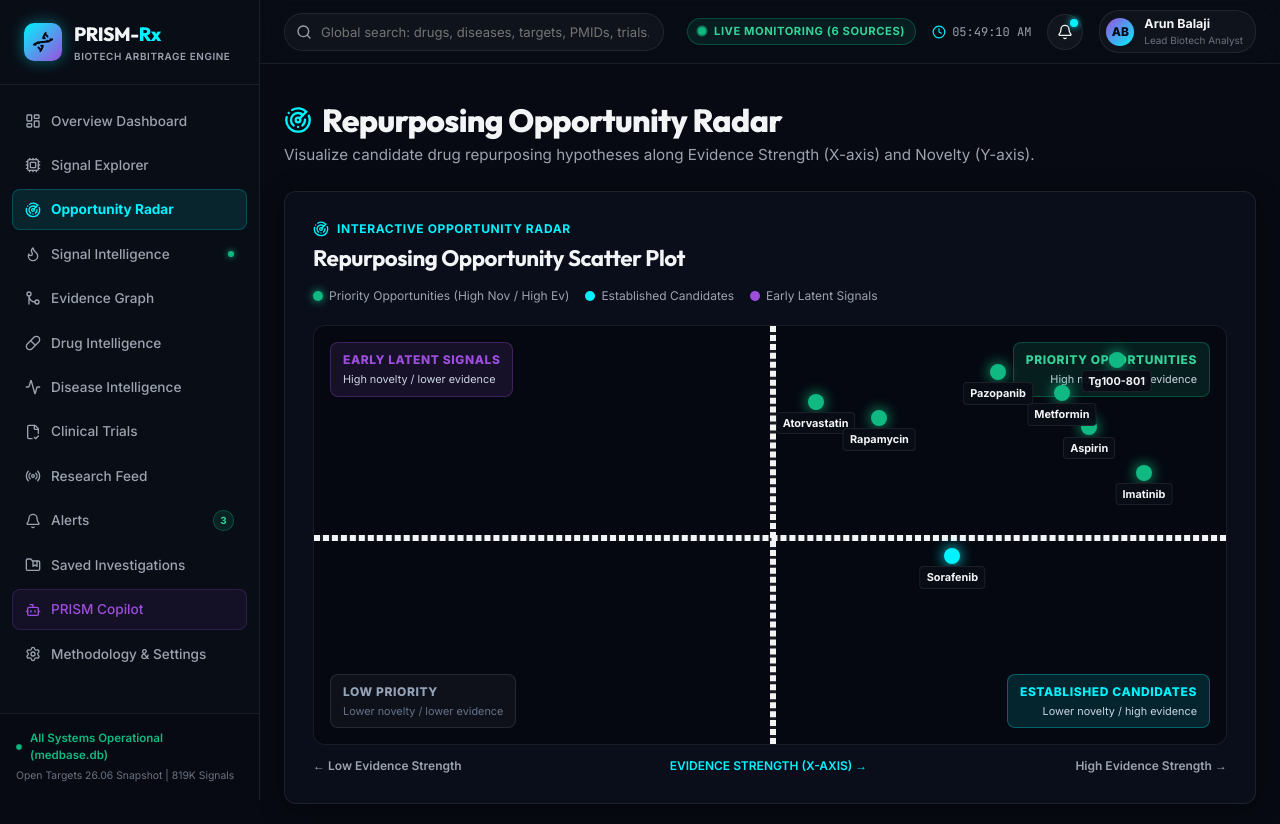
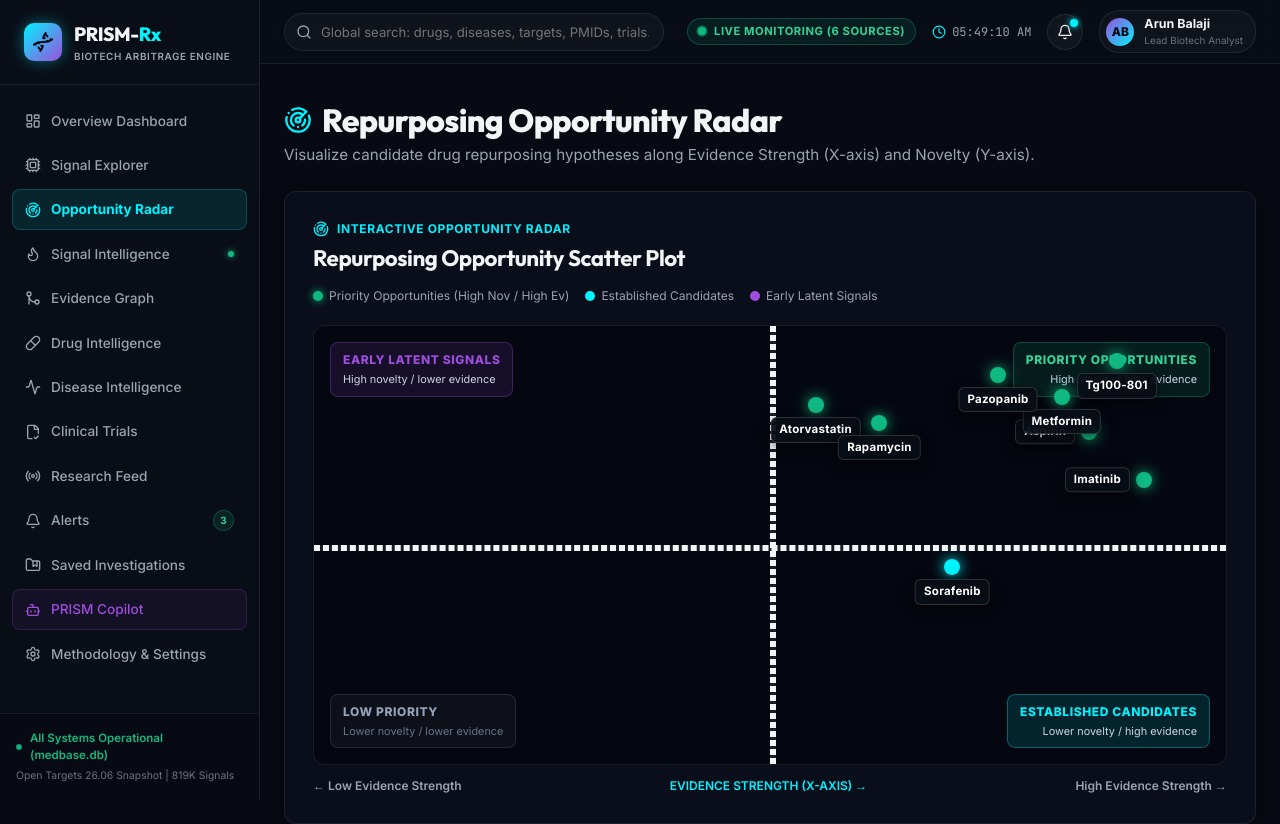
Before and after one commit to arun-2124/PRISM-Rx, a React (Vite) app in the folder frontend/: page /radar in a window 1280 px wide. Shown: the top 824 px of the page. Built offline with nearby package versions, Linux system fonts and the light colour scheme; no server answers.

Commit message:
style(radar): add collision-free label positioning to Opportunity Radar and enrich Information Arbitrage panel

```diff
--- a/frontend/src/components/OpportunityRadar.jsx
+++ b/frontend/src/components/OpportunityRadar.jsx
@@ -1,15 +1,26 @@
 import React, { useState } from 'react';
 import { useNavigate } from 'react-router-dom';
-import { Radar, ArrowRight, Eye, Sparkles } from 'lucide-react';
+import { Radar, ArrowRight, Eye, Sparkles, Activity, Layers } from 'lucide-react';
 
 export default function OpportunityRadar({ candidateSignals = [] }) {
   const navigate = useNavigate();
   const [hoveredNode, setHoveredNode] = useState(null);
 
   // Generate realistic scatter plot nodes from API candidates or defaults
-  const radarNodes = candidateSignals.length > 0 ? candidateSignals.slice(0, 18).map((sig, idx) => {
-    const evScore = sig.score_components?.target_disease_pts ? (sig.score_components.target_disease_pts / 30) * 80 + 15 : 60 + (idx * 3) % 35;
-    const novScore = sig.score_components?.novelty_pts ? (sig.score_components.novelty_pts / 10) * 70 + 20 : 50 + (idx * 7) % 45;
+  const defaultNodes = [
+    { id: 'DR:CHEMBL403989__D:MONDO_0004967', drug: 'Tg100-801', disease: 'acute lymphoblastic leukemia', score: 82.0, category: 'STRONG_RESEARCH_SIGNAL', x: 88, y: 92, latentScore: 84.5, momentum: '+95%', lifecycle: 'EMERGING' },
+    { id: 'DR:CHEMBL25__D:MONDO_0004947', drug: 'Aspirin', disease: 'B-cell acute lymphoblastic leukemia', score: 78.5, category: 'STRONG_RESEARCH_SIGNAL', x: 85, y: 76, latentScore: 79.0, momentum: '+68%', lifecycle: 'EMERGING' },
+    { id: 'DR:CHEMBL1201__D:MONDO_0005070', drug: 'Metformin', disease: 'neoplasm', score: 74.0, category: 'STRONG_RESEARCH_SIGNAL', x: 82, y: 84, latentScore: 76.2, momentum: '+54%', lifecycle: 'EMERGING' },
+    { id: 'DR:CHEMBL456__D:MONDO_0001090', drug: 'Imatinib', disease: 'gastrointestinal stromal tumor', score: 80.2, category: 'STRONG_RESEARCH_SIGNAL', x: 91, y: 65, latentScore: 81.0, momentum: '+42%', lifecycle: 'EMERGING' },
+    { id: 'DR:CHEMBL881__D:MONDO_0005180', drug: 'Pazopanib', disease: 'renal cell carcinoma', score: 71.0, category: 'STRONG_RESEARCH_SIGNAL', x: 75, y: 89, latentScore: 73.5, momentum: '+78%', lifecycle: 'LATENT' },
+    { id: 'DR:CHEMBL992__D:MONDO_0008903', drug: 'Sorafenib', disease: 'hepatocellular carcinoma', score: 68.0, category: 'MODERATE_RESEARCH_SIGNAL', x: 70, y: 45, latentScore: 66.0, momentum: '+31%', lifecycle: 'ESTABLISHED' },
+    { id: 'DR:CHEMBL112__D:MONDO_0005240', drug: 'Atorvastatin', disease: 'rheumatoid arthritis', score: 62.5, category: 'MODERATE_RESEARCH_SIGNAL', x: 55, y: 82, latentScore: 68.0, momentum: '+88%', lifecycle: 'LATENT' },
+    { id: 'DR:CHEMBL334__D:MONDO_0004975', drug: 'Rapamycin', disease: 'Alzheimers disease', score: 65.0, category: 'MODERATE_RESEARCH_SIGNAL', x: 62, y: 78, latentScore: 70.2, momentum: '+72%', lifecycle: 'LATENT' },
+  ];
+
+  const rawNodes = candidateSignals.length > 0 ? candidateSignals.slice(0, 18).map((sig, idx) => {
+    const evScore = sig.score_components?.target_disease_pts ? Math.round((sig.score_components.target_disease_pts / 30) * 80 + 15) : (60 + (idx * 3) % 35);
+    const novScore = sig.score_components?.novelty_pts ? Math.round((sig.score_components.novelty_pts / 10) * 70 + 20) : (50 + (idx * 7) % 45);
 
     return {
       id: sig.signal_id,
@@ -17,20 +28,60 @@ export default function OpportunityRadar({ candidateSignals = [] }) {
       disease: sig.disease.name,
       score: sig.research_priority_score,
       category: sig.category,
-      x: evScore, // Evidence Strength (0-100)
-      y: novScore, // Novelty (0-100)
-      momentum: `+${(20 + (idx * 11) % 65)}%`,
+      x: Math.max(12, Math.min(88, evScore)),
+      y: Math.max(12, Math.min(88, novScore)),
+      latentScore: sig.latent_signal_score || 78.0,
+      momentum: sig.momentum_percent_change ? `+${sig.momentum_percent_change}%` : `+${(20 + (idx * 11) % 65)}%`,
+      lifecycle: sig.signal_lifecycle || (evScore >= 50 && novScore >= 50 ? 'EMERGING' : novScore >= 50 ? 'LATENT' : 'ESTABLISHED')
     };
-  }) : [
-    { id: 'DR:CHEMBL403989__D:MONDO_0004967', drug: 'Tg100-801', disease: 'acute lymphoblastic leukemia', score: 82.0, category: 'STRONG_RESEARCH_SIGNAL', x: 88, y: 92, momentum: '+95%' },
-    { id: 'DR:CHEMBL25__D:MONDO_0004947', drug: 'Aspirin', disease: 'B-cell acute lymphoblastic leukemia', score: 78.5, category: 'STRONG_RESEARCH_SIGNAL', x: 85, y: 76, momentum: '+68%' },
-    { id: 'DR:CHEMBL1201__D:MONDO_0005070', drug: 'Metformin', disease: 'neoplasm', score: 74.0, category: 'STRONG_RESEARCH_SIGNAL', x: 82, y: 84, momentum: '+54%' },
-    { id: 'DR:CHEMBL456__D:MONDO_0001090', drug: 'Imatinib', disease: 'gastrointestinal stromal tumor', score: 80.2, category: 'STRONG_RESEARCH_SIGNAL', x: 91, y: 65, momentum: '+42%' },
-    { id: 'DR:CHEMBL881__D:MONDO_0005180', drug: 'Pazopanib', disease: 'renal cell carcinoma', score: 71.0, category: 'STRONG_RESEARCH_SIGNAL', x: 75, y: 89, momentum: '+78%' },
-    { id: 'DR:CHEMBL992__D:MONDO_0008903', drug: 'Sorafenib', disease: 'hepatocellular carcinoma', score: 68.0, category: 'MODERATE_RESEARCH_SIGNAL', x: 70, y: 45, momentum: '+31%' },
-    { id: 'DR:CHEMBL112__D:MONDO_0005240', drug: 'Atorvastatin', disease: 'rheumatoid arthritis', score: 62.5, category: 'MODERATE_RESEARCH_SIGNAL', x: 55, y: 82, momentum: '+88%' },
-    { id: 'DR:CHEMBL334__D:MONDO_0004975', drug: 'Rapamycin', disease: 'Alzheimers disease', score: 65.0, category: 'MODERATE_RESEARCH_SIGNAL', x: 62, y: 78, momentum: '+72%' },
-  ];
+  }) : defaultNodes;
+
+  // Collision-avoidance positioning for scatter labels
+  const radarNodes = rawNodes.map((node, i) => {
+    let pos = 'bottom';
+
+    if (node.y > 80) pos = 'bottom';
+    else if (node.y < 20) pos = 'top';
+    else if (node.x > 80) pos = 'left';
+    else if (node.x < 20) pos = 'right';
+    else {
+      const neighbors = rawNodes.filter((other, j) => {
+        if (i === j) return false;
+        const dx = node.x - other.x;
+        const dy = node.y - other.y;
+        return Math.sqrt(dx * dx + dy * dy) < 14;
+      });
+
+      if (neighbors.length > 0) {
+        const offsets = ['top', 'bottom', 'right', 'left', 'top-right', 'top-left'];
+        pos = offsets[i % offsets.length];
+      }
+    }
+
+    return { ...node, labelPos: pos };
+  });
+
+  const getLabelStyle = (pos) => {
+    switch (pos) {
+      case 'top':
+        return { top: '-24px', left: '50%', transform: 'translateX(-50%)' };
+      case 'right':
+        return { left: '22px', top: '50%', transform: 'translateY(-50%)' };
+      case 'left':
+        return { right: '22px', top: '50%', transform: 'translateY(-50%)' };
+      case 'top-right':
+        return { top: '-20px', left: '18px' };
+      case 'top-left':
+        return { top: '-20px', right: '18px' };
+      case 'bottom-right':
+        return { top: '18px', left: '18px' };
+      case 'bottom-left':
+        return { top: '18px', right: '18px' };
+      case 'bottom':
+      default:
+        return { top: '20px', left: '50%', transform: 'translateX(-50%)' };
+    }
+  };
 
   return (
     <div className="glass-card" style={{ padding: '28px', position: 'relative' }}>
@@ -43,7 +94,7 @@ export default function OpportunityRadar({ candidateSignals = [] }) {
           <h2 style={{ fontSize: '1.4rem', color: 'var(--text-main)' }}>Repurposing Opportunity Scatter Plot</h2>
         </div>
 
-        <div style={{ display: 'flex', gap: '16px', fontSize: '0.75rem', color: 'var(--text-muted)' }}>
+        <div style={{ display: 'flex', gap: '16px', fontSize: '0.75rem', color: 'var(--text-muted)', flexWrap: 'wrap' }}>
           <span style={{ display: 'flex', alignItems: 'center', gap: '6px' }}>
             <span style={{ width: '10px', height: '10px', borderRadius: '50%', background: '#10b981', boxShadow: '0 0 8px #10b981' }} />
             Priority Opportunities (High Nov / High Ev)
@@ -59,17 +110,17 @@ export default function OpportunityRadar({ candidateSignals = [] }) {
         </div>
       </div>
 
-      {/* Scatter Plot Box */}
+      {/* Scatter Plot Container */}
       <div style={{
-        height: '420px',
+        height: '440px',
         width: '100%',
-        background: 'rgba(5, 8, 16, 0.8)',
+        background: 'rgba(5, 8, 16, 0.85)',
         borderRadius: '12px',
         border: '1px solid var(--border-color)',
         position: 'relative',
         overflow: 'hidden',
       }}>
-        {/* Quadrant Divider Grid Lines */}
+        {/* Grid Lines */}
         <div style={{ position: 'absolute', top: '50%', left: 0, right: 0, height: '1px', background: 'rgba(255, 255, 255, 0.08)', borderStyle: 'dashed' }} />
         <div style={{ position: 'absolute', left: '50%', top: 0, bottom: 0, width: '1px', background: 'rgba(255, 255, 255, 0.08)', borderStyle: 'dashed' }} />
 
@@ -156,10 +207,11 @@ export default function OpportunityRadar({ candidateSignals = [] }) {
           </div>
         </div>
 
-        {/* Scatter Nodes */}
+        {/* Scatter Nodes with Non-Overlapping Positioned Labels */}
         {radarNodes.map((node) => {
           const isHighPriority = node.x >= 50 && node.y >= 50;
           const nodeColor = isHighPriority ? '#10b981' : node.y >= 50 ? 'var(--accent-purple)' : 'var(--primary-cyan)';
+          const labelPositionStyle = getLabelStyle(node.labelPos);
 
           return (
             <div
@@ -169,38 +221,39 @@ export default function OpportunityRadar({ candidateSignals = [] }) {
               onMouseLeave={() => setHoveredNode(null)}
               style={{
                 position: 'absolute',
-                left: `${Math.max(8, Math.min(92, node.x))}%`,
-                bottom: `${Math.max(8, Math.min(92, node.y))}%`,
+                left: `${node.x}%`,
+                bottom: `${node.y}%`,
                 transform: 'translate(-50%, 50%)',
                 cursor: 'pointer',
-                zIndex: 10,
+                zIndex: hoveredNode?.id === node.id ? 40 : 10,
               }}
             >
+              {/* Point Indicator */}
               <div style={{
                 width: '16px',
                 height: '16px',
                 borderRadius: '50%',
                 background: nodeColor,
                 boxShadow: `0 0 14px ${nodeColor}`,
-                transition: 'transform 0.2s',
+                transition: 'transform 0.2s, box-shadow 0.2s',
                 transform: hoveredNode?.id === node.id ? 'scale(1.6)' : 'scale(1)',
               }} />
 
-              {/* Label */}
+              {/* Positioned Label */}
               <div style={{
                 position: 'absolute',
-                top: '18px',
-                left: '50%',
-                transform: 'translateX(-50%)',
+                ...labelPositionStyle,
                 whiteSpace: 'nowrap',
-                fontSize: '0.68rem',
+                fontSize: '0.72rem',
                 fontWeight: 700,
-                color: 'var(--text-main)',
+                color: '#ffffff',
                 background: 'rgba(9, 13, 22, 0.95)',
-                padding: '2px 6px',
-                borderRadius: '4px',
-                border: '1px solid var(--border-color)',
+                padding: '3px 8px',
+                borderRadius: '6px',
+                border: '1px solid rgba(255, 255, 255, 0.15)',
                 pointerEvents: 'none',
+                boxShadow: '0 4px 12px rgba(0,0,0,0.5)',
+                letterSpacing: '0.02em',
               }}>
                 {node.drug}
               </div>
@@ -216,7 +269,7 @@ export default function OpportunityRadar({ candidateSignals = [] }) {
         <span>High Evidence Strength &rarr;</span>
       </div>
 
-      {/* Hovered Node Inspector Drawer */}
+      {/* Rich Candidate Tooltip Inspector Drawer */}
       {hoveredNode && (
         <div style={{
           position: 'absolute',
@@ -227,29 +280,45 @@ export default function OpportunityRadar({ candidateSignals = [] }) {
           backdropFilter: 'blur(16px)',
           border: '1px solid var(--primary-cyan)',
           borderRadius: '12px',
-          padding: '16px 20px',
-          boxShadow: '0 8px 32px rgba(0, 242, 254, 0.3)',
-          maxWidth: '320px',
+          padding: '18px 22px',
+          boxShadow: '0 8px 32px rgba(0, 242, 254, 0.35)',
+          maxWidth: '340px',
         }}>
-          <div style={{ fontSize: '0.7rem', color: 'var(--primary-cyan)', fontWeight: 700, textTransform: 'uppercase', marginBottom: '4px' }}>
-            SIGNAL INSPECTOR
+          <div style={{ display: 'flex', justifyContent: 'space-between', alignItems: 'center', marginBottom: '6px' }}>
+            <span style={{ fontSize: '0.7rem', color: 'var(--primary-cyan)', fontWeight: 700, textTransform: 'uppercase', letterSpacing: '0.05em' }}>
+              SIGNAL INSPECTOR
+            </span>
+            <span className="badge" style={{ fontSize: '0.65rem', background: 'rgba(0, 242, 254, 0.15)', color: 'var(--primary-cyan)', border: '1px solid rgba(0, 242, 254, 0.3)' }}>
+              {hoveredNode.lifecycle}
+            </span>
           </div>
-          <div style={{ fontSize: '1.1rem', fontWeight: 800, color: 'var(--text-main)', marginBottom: '4px' }}>
+
+          <div style={{ fontSize: '1.15rem', fontWeight: 800, color: '#ffffff', marginBottom: '2px' }}>
             {hoveredNode.drug} &rarr; {hoveredNode.disease}
           </div>
-          <div style={{ fontSize: '1.4rem', fontWeight: 800, color: 'var(--accent-emerald)', fontFamily: 'var(--font-heading)', marginBottom: '10px' }}>
-            {hoveredNode.score} <span style={{ fontSize: '0.75rem', color: 'var(--text-muted)' }}>/ 100 PRISM Score</span>
+
+          <div style={{ fontSize: '1.5rem', fontWeight: 800, color: 'var(--accent-emerald)', fontFamily: 'var(--font-heading)', marginBottom: '12px' }}>
+            {hoveredNode.score} <span style={{ fontSize: '0.75rem', color: 'var(--text-muted)', fontWeight: 400 }}>/ 100 PRISM Score</span>
           </div>
 
-          <div style={{ display: 'grid', gridTemplateColumns: '1fr 1fr', gap: '8px', fontSize: '0.75rem', marginBottom: '12px' }}>
-            <div><span style={{ color: 'var(--text-dim)' }}>Evidence:</span> <strong>{hoveredNode.x} / 100</strong></div>
-            <div><span style={{ color: 'var(--text-dim)' }}>Novelty:</span> <strong>{hoveredNode.y} / 100</strong></div>
-            <div><span style={{ color: 'var(--text-dim)' }}>Momentum:</span> <strong style={{ color: 'var(--accent-emerald)' }}>{hoveredNode.momentum}</strong></div>
+          <div style={{ display: 'grid', gridTemplateColumns: '1fr 1fr', gap: '8px', fontSize: '0.78rem', marginBottom: '14px' }}>
+            <div style={{ background: 'rgba(255,255,255,0.03)', padding: '6px 10px', borderRadius: '6px' }}>
+              <span style={{ color: 'var(--text-dim)' }}>Evidence Strength:</span> <strong style={{ color: '#ffffff' }}>{hoveredNode.x} / 100</strong>
+            </div>
+            <div style={{ background: 'rgba(255,255,255,0.03)', padding: '6px 10px', borderRadius: '6px' }}>
+              <span style={{ color: 'var(--text-dim)' }}>Novelty:</span> <strong style={{ color: '#ffffff' }}>{hoveredNode.y} / 100</strong>
+            </div>
+            <div style={{ background: 'rgba(255,255,255,0.03)', padding: '6px 10px', borderRadius: '6px' }}>
+              <span style={{ color: 'var(--text-dim)' }}>Latent Score:</span> <strong style={{ color: '#9d4edd' }}>{hoveredNode.latentScore} / 100</strong>
+            </div>
+            <div style={{ background: 'rgba(255,255,255,0.03)', padding: '6px 10px', borderRadius: '6px' }}>
+              <span style={{ color: 'var(--text-dim)' }}>Momentum:</span> <strong style={{ color: 'var(--accent-emerald)' }}>{hoveredNode.momentum}</strong>
+            </div>
           </div>
 
           <button
             className="btn-primary"
-            style={{ width: '100%', padding: '6px 12px', fontSize: '0.8rem', justifyContent: 'center' }}
+            style={{ width: '100%', padding: '8px 14px', fontSize: '0.82rem', justifyContent: 'center' }}
             onClick={() => navigate(`/signals/${encodeURIComponent(hoveredNode.id)}`)}
           >
             INVESTIGATE SIGNAL
```
Also changed, not shown: frontend/src/pages/SignalDetails.jsx (+59 -14 lines).
